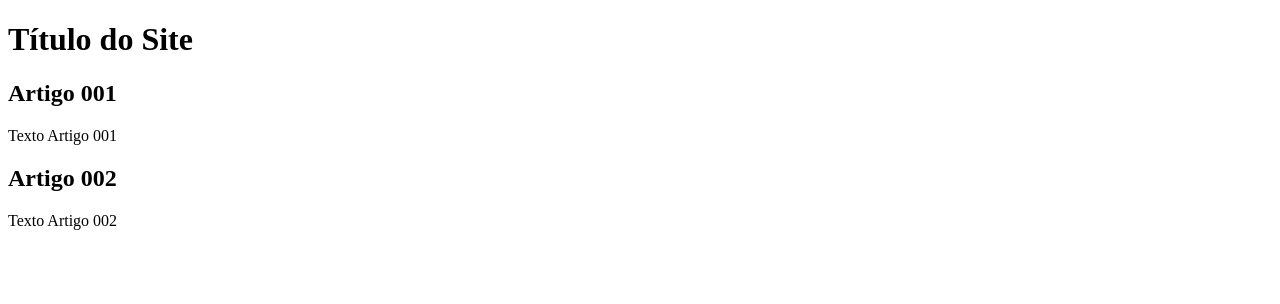
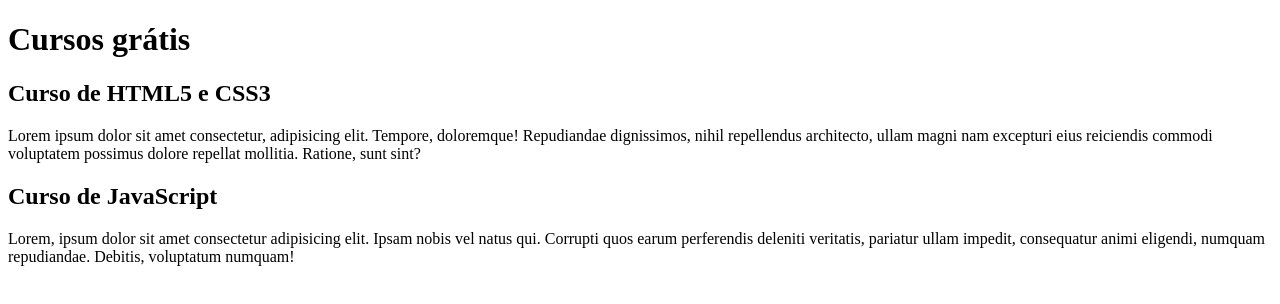
Before and after one commit to eSeiichi/testes, a plain HTML site: page projeto-site/index.html in a window 1280 px wide. Drawn offline with Linux system fonts and the light colour scheme.

Commit message:
comecei a escrever o conteúdo

```diff
--- a/projeto-site/index.html
+++ b/projeto-site/index.html
@@ -8,15 +8,15 @@
 <body>
     <main>
         <header>
-            <h1>Título do Site</h1>
+            <h1>Cursos grátis</h1>
         </header>
         <article>
-            <h2>Artigo 001</h2>
-            <p>Texto Artigo 001</p>
+            <h2>Curso de HTML5 e CSS3</h2>
+            <p>Lorem ipsum dolor sit amet consectetur, adipisicing elit. Tempore, doloremque! Repudiandae dignissimos, nihil repellendus architecto, ullam magni nam excepturi eius reiciendis commodi voluptatem possimus dolore repellat mollitia. Ratione, sunt sint?</p>
         </article>
         <article>
-            <h2>Artigo 002</h2>
-            <p>Texto Artigo 002</p>
+            <h2>Curso de JavaScript</h2>
+            <p>Lorem, ipsum dolor sit amet consectetur adipisicing elit. Ipsam nobis vel natus qui. Corrupti quos earum perferendis deleniti veritatis, pariatur ullam impedit, consequatur animi eligendi, numquam repudiandae. Debitis, voluptatum numquam!</p>
         </article>
     </main>
 </body>
```
